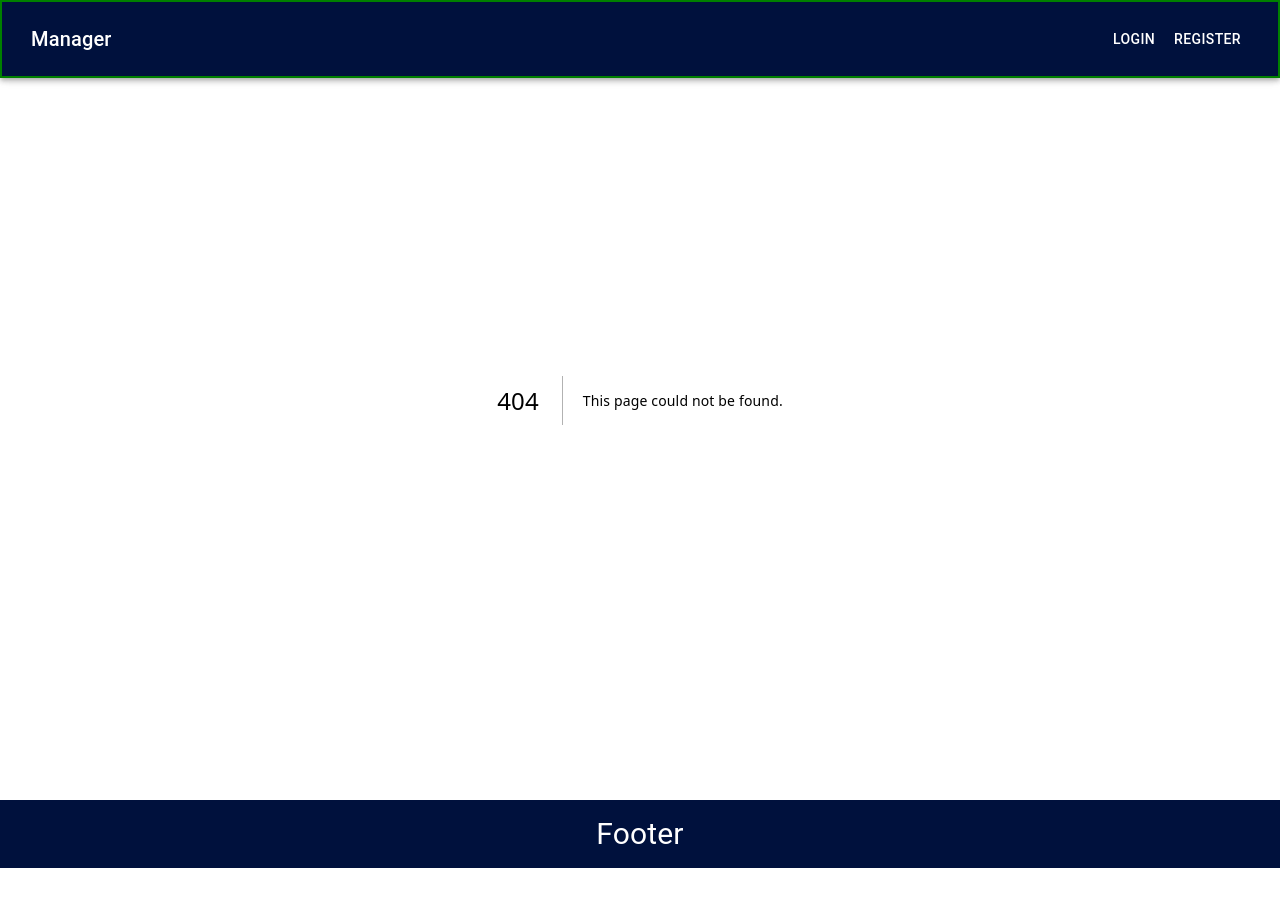
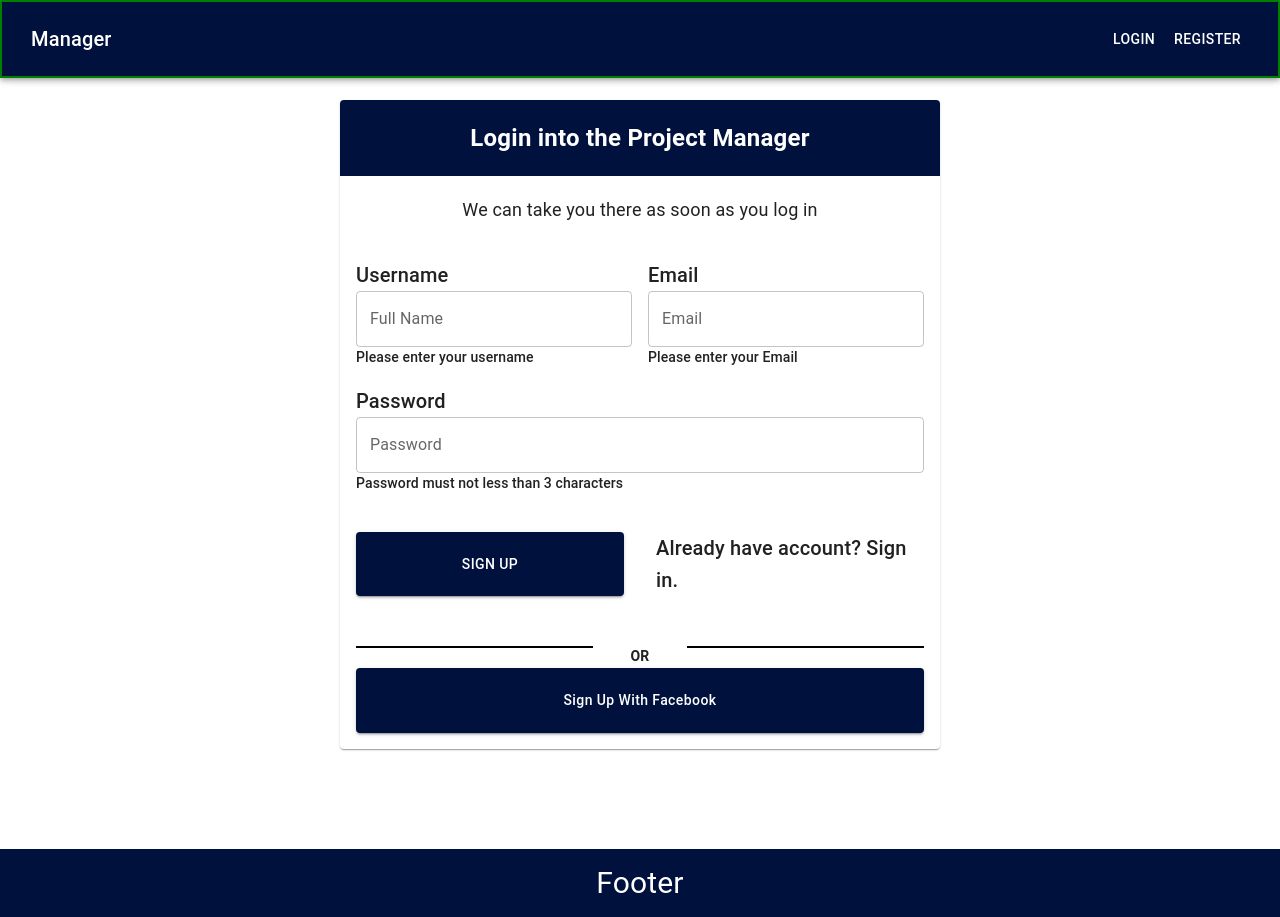
Before and after one commit to olatunde1998/project-manager, a Next.js app: page /Register in a window 1280 px wide. Before the commit this address had no page. Before the commit the page ends 868 px from the top, so only its background shows below. Built offline with nearby package versions, Linux system fonts and the light colour scheme.

Commit message:
Login.jsx componentcreated and Register.jsx component created

```diff
--- /dev/null
+++ b/pages/Login.tsx
@@ -0,0 +1,111 @@
+import React from "react";
+import Card from "@mui/material/Card";
+import CardContent from "@mui/material/CardContent";
+import CardMedia from "@mui/material/CardMedia";
+import Typography from "@mui/material/Typography";
+import { Button, CardActionArea, Grid, TextField } from "@mui/material";
+import Link from "next/link";
+
+const Login = () => {
+  return (
+    <div className="py-[100px]">
+      <Card sx={{ maxWidth: 600, marginLeft: "auto", marginRight: "auto" }}>
+        <CardActionArea>
+          <Typography
+            component="p"
+            sx={{
+              backgroundColor: "#00113d",
+              color: "white",
+              fontSize: "24px",
+              textAlign: "center",
+              fontWeight: "700",
+              padding: "20px",
+            }}
+          >
+            Login into the Project Manager
+          </Typography>
+          <Typography
+            component="p"
+            sx={{ fontSize: "18px", textAlign: "center", padding: "20px" }}
+          >
+            We can take you there as soon as you log in
+          </Typography>
+          <CardContent>
+            <div className="mb-4">
+              <Typography variant="h6" component="p">
+                Username
+              </Typography>
+              <TextField
+                id="outlined-multiline-flexible"
+                label="Username"
+                multiline
+                fullWidth
+              />
+              <Typography variant="subtitle2" component="p">
+                Please enter your Username
+              </Typography>
+            </div>
+            <div className="mb-8">
+              <Typography variant="h6" component="p">
+                Password
+              </Typography>
+              <TextField
+                id="outlined-multiline-flexible"
+                label="Password"
+                multiline
+                fullWidth
+              />
+              <Typography variant="subtitle2" component="p">
+                Please enter your Password
+              </Typography>
+            </div>
+
+            <Grid container spacing={4}>
+              <Grid item xs={12} sm={6} className="">
+                <Button
+                  sx={{ width: "100%", padding: "10px" }}
+                  type="submit"
+                  variant="contained"
+                  color="primary"
+                >
+                  Login
+                </Button>
+              </Grid>
+              <Grid item xs={12} sm={6} className="">
+                <Button
+                  sx={{ width: "100%", padding: "10px" }}
+                  variant="outlined"
+                >
+                  Sign up for manager
+                </Button>
+              </Grid>
+            </Grid>
+
+            <Grid container sx={{marginTop:"50px",justifyContent:"space-between"}}>
+              <Grid item sx={{border:"1px solid black", height:"1px", alignItems:"center"}} xs={4} sm={5}>
+                <Typography variant="subtitle2" component="div">
+                </Typography>
+              </Grid>
+              <Grid item xs={4} sm={2}>
+                <Typography variant="subtitle2" component="div" sx={{fontWeight:"bold", textAlign:"center"}} >
+                    OR
+                </Typography>
+              </Grid>
+              <Grid item sx={{border:"1px solid black", height:"1px"}} xs={4} sm={5}>
+                <Typography variant="subtitle2" component="div">
+                </Typography>
+              </Grid>
+            </Grid>
+            <Grid container>
+              <Grid item xs={12} sm={12}>
+                <Button sx={{width:"100%", padding:"20px", textTransform:"capitalize"}} type="submit" variant="contained" color="primary">Login with Facebook</Button>
+              </Grid>
+            </Grid>
+          </CardContent>
+        </CardActionArea>
+      </Card>
+    </div>
+  );
+};
+
+export default Login;
--- /dev/null
+++ b/pages/Register.tsx
@@ -0,0 +1,115 @@
+import React from "react";
+import Card from "@mui/material/Card";
+import CardContent from "@mui/material/CardContent";
+import CardMedia from "@mui/material/CardMedia";
+import Typography from "@mui/material/Typography";
+import { Button, CardActionArea, Grid, TextField } from "@mui/material";
+import Link from "next/link";
+
+const Register = () => {
+  return (
+    <div className="py-[100px]">
+      <Card sx={{ maxWidth: 600, marginLeft: "auto", marginRight: "auto"}}>
+        <CardActionArea>
+          <Typography
+            component="p"
+            sx={{
+              backgroundColor: "#00113d",
+              color: "white",
+              fontSize: "24px",
+              textAlign: "center",
+              fontWeight: "700",
+              padding: "20px",
+            }}
+          >
+            Login into the Project Manager
+          </Typography>
+          <Typography
+            component="p"
+            sx={{ fontSize: "18px", textAlign: "center", padding: "20px" }}
+          >
+            We can take you there as soon as you log in
+          </Typography>
+          <CardContent>
+            <Grid container spacing={2}>
+              <Grid item xs={12} sm={6}>
+                <Typography variant="h6" component="p">
+                  Username
+                </Typography>
+                <TextField
+                  id="outlined-multiline-flexible"
+                  label="Full Name"
+                  multiline
+                  fullWidth
+                />
+                <Typography variant="subtitle2" component="p">
+                  Please enter your username
+                </Typography>
+              </Grid>
+              <Grid item xs={12} sm={6}>
+                <Typography variant="h6" component="p">
+                  Email
+                </Typography>
+                <TextField
+                  id="outlined-multiline-flexible"
+                  label="Email"
+                  multiline
+                  fullWidth
+                />
+                <Typography variant="subtitle2" component="p">
+                  Please enter your Email
+                </Typography>
+              </Grid>
+            </Grid>
+            <div className="mt-4">
+              <Typography variant="h6" component="p">
+                Password
+              </Typography>
+              <TextField
+                id="outlined-multiline-flexible"
+                label="Password"
+                multiline
+                fullWidth
+              />
+              <Typography variant="subtitle2" component="p">
+                  Password must not less than 3 characters
+                </Typography>
+            </div>
+            <Grid container spacing={4} sx={{marginTop:"5px"}}>
+              <Grid item xs={12} sm={6}>
+                <Button sx={{width:"100%", padding:"20px"}} type="submit" variant="contained" color="primary">Sign up</Button>
+              </Grid>
+              <Grid item xs={12} sm={6}>
+                <Typography variant="h6" component="p">
+                  Already have account? <Link href="/Login"> Sign in.</Link>
+                </Typography>
+              </Grid>
+            </Grid>
+            <Grid container sx={{marginTop:"50px",justifyContent:"space-between"}}>
+              <Grid item sx={{border:"1px solid black", height:"1px", alignItems:"center"}} xs={4} sm={5}>
+                <Typography variant="subtitle2" component="div">
+                </Typography>
+              </Grid>
+              <Grid item xs={4} sm={2}>
+                <Typography variant="subtitle2" component="div" sx={{fontWeight:"bold", textAlign:"center"}} >
+                    OR
+                </Typography>
+              </Grid>
+              <Grid item sx={{border:"1px solid black", height:"1px"}} xs={4} sm={5}>
+                <Typography variant="subtitle2" component="div">
+                </Typography>
+              </Grid>
+            </Grid>
+            <Grid container>
+              <Grid item xs={12} sm={12}>
+                <Button sx={{width:"100%", padding:"20px", textTransform:"capitalize"}} type="submit" variant="contained" color="primary">Sign up with Facebook</Button>
+              </Grid>
+            </Grid>
+          </CardContent>
+        </CardActionArea>
+      </Card>
+    </div>
+  );
+};
+
+export default Register;
```
